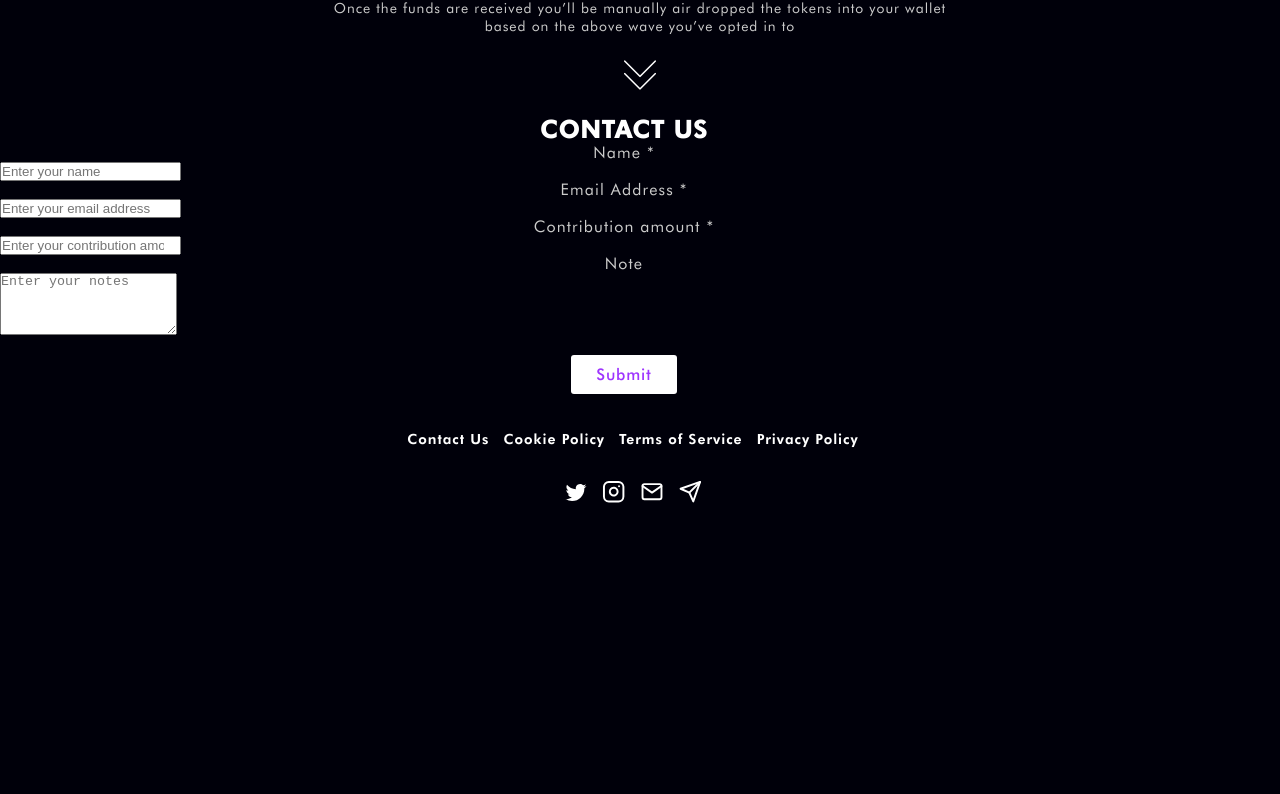
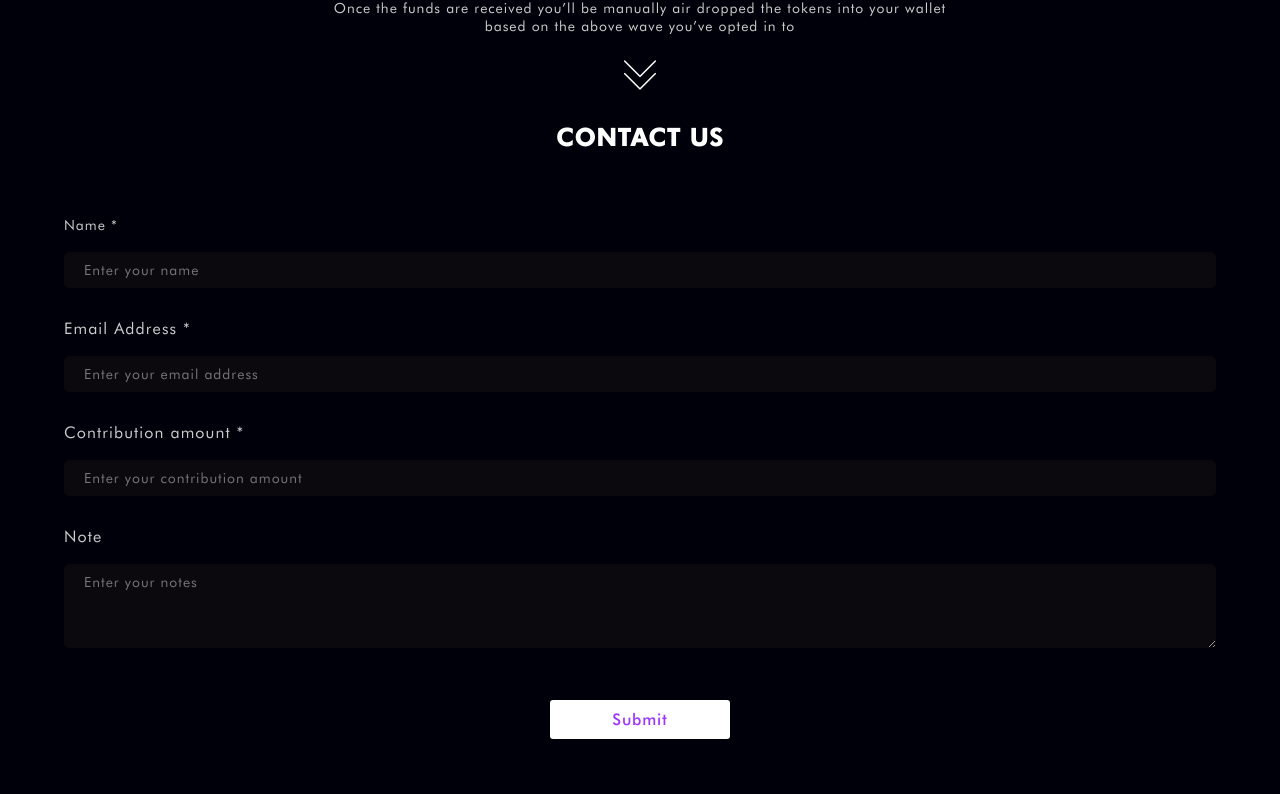
Before and after one commit to zero-aka-sam/cryptonly-client-app, a React (Create React App) app: page /presale in a window 1280 px wide. Shown: the part 1726-2520 px from the top of the page. Before the commit the page ends 2298 px from the top, so only its background shows below. Built offline with nearby package versions, Linux system fonts and the light colour scheme.

Commit message:
fix: fix form

```diff
--- a/src/App.js
+++ b/src/App.js
@@ -55,14 +55,14 @@ const styles = {
 const Backdrop = ({ setConsent }) => {
 
   useEffect(() => {
-          document.body.style.overflow = 'hidden'
   }, [])
 
   return (
     <div style={styles.backdrop}>
       <div style={styles.form}>
         <h1>click to validate you are over the age of 18</h1>
-        <button onClick={(e) => { e.preventDefault(); setConsent(true); document.body.style.overflowY = 'scroll'
+        <button onClick={(e) => {
+          e.preventDefault(); setConsent(true);
 }} style={styles.button}>I agree and enter</button>
       </div>
     </div>
--- a/src/screens/presaleScreen.js
+++ b/src/screens/presaleScreen.js
@@ -60,14 +60,42 @@ const PresaleScreen = ({ pageScroll }) => {
       );
   };
 
+  const styles = {
+    form: {
+      display: 'flex',
+      margin: '32px',
+      padding: '32px',
+      flexDirection: 'column',
+      gap: '32px',
+    },
+    label: {
+      marginBottom: '18px',
+      textAlign: 'left'
+    }
+    ,
+    input: {
+    width: '100%',
+    background: '#0b090e',
+    borderRadius: '5px',
+    padding: '10px 20px',
+    fontSize: '14px',
+    fontFamily: "futura_bk_ft",
+    color: '#fff',
+    border: 'none',
+    outline: 'none',
+    letterSpacing: '0.07em'
+  }
+  }
+
   const renderForm = (
-    <div className="forms">
-      <p className="content_title">CONTACT US</p>
-      <form onSubmit={handleSubmit}>
+    <div >
+      <p style={{margin: '32px'}}className='content_title'>CONTACT US</p>
+      <form style={styles.form} onSubmit={handleSubmit}>
         <div>
-          <Text fontSize="16px">Name *</Text>
+          <Text  style={styles.label}>Name *</Text>
           <p>
             <input
+              style={styles.input}
               type="text"
               name="username"
               value={formData.username}
@@ -78,9 +106,11 @@ const PresaleScreen = ({ pageScroll }) => {
           </p>
         </div>
         <div>
-          <Text fontSize="16px">Email Address *</Text>
+          <Text style={styles.label} fontSize="16px">Email Address *</Text>
           <p>
             <input
+                            style={styles.input}
+
               type="email"
               name="email"
               value={formData.email}
@@ -91,9 +121,11 @@ const PresaleScreen = ({ pageScroll }) => {
           </p>
         </div>
         <div>
-          <Text fontSize="16px">Contribution amount *</Text>
+          <Text style={styles.label} fontSize="16px">Contribution amount *</Text>
           <p>
             <input
+                            style={styles.input}
+
               type="number"
               name="amount"
               value={formData.amount === 0 ? "" : formData.amount}
@@ -104,9 +136,11 @@ const PresaleScreen = ({ pageScroll }) => {
           </p>
         </div>
         <div>
-          <Text fontSize="16px">Note</Text>
+          <Text style={styles.label} fontSize="16px">Note</Text>
           <p>
             <textarea
+                            style={styles.input}
+
               rows="4"
               name="note"
               value={formData.note}
@@ -126,6 +160,7 @@ const PresaleScreen = ({ pageScroll }) => {
             className="primary_btn"
             type="submit"
             disabled={isLoading ? true : false}
+            style={{width: '180px'}}
           >
             {isLoading
               ? "Loading..."
--- a/src/styles/screens/contactus.css
+++ b/src/styles/screens/contactus.css
@@ -55,6 +55,7 @@
   text-align: start !important;
 }
 
+
 .contactus .contact_info div p input,
 .contactus .contact_info div p textarea {
   width: 100%;
--- a/src/styles/screens/crypto.css
+++ b/src/styles/screens/crypto.css
@@ -2,6 +2,7 @@
   height: calc(100vh - 100px);
   position: relative;
   background: url(../../assets/images/cryptonlyfanz_hero.png);
+  background-position: center;
   background-size: cover;
   background-position: center;
   margin-bottom: 3em;
@@ -80,6 +81,12 @@
   margin: 0 auto;
 }
 
+@media (max-width: 576px) {
+  .block_one{
+              width: 100%;
+       height: 580px;
+  }
+}
 @media (max-width: 768px) {
   .crypto .profile_wrapper {
     grid-template-columns: 1fr;
```
